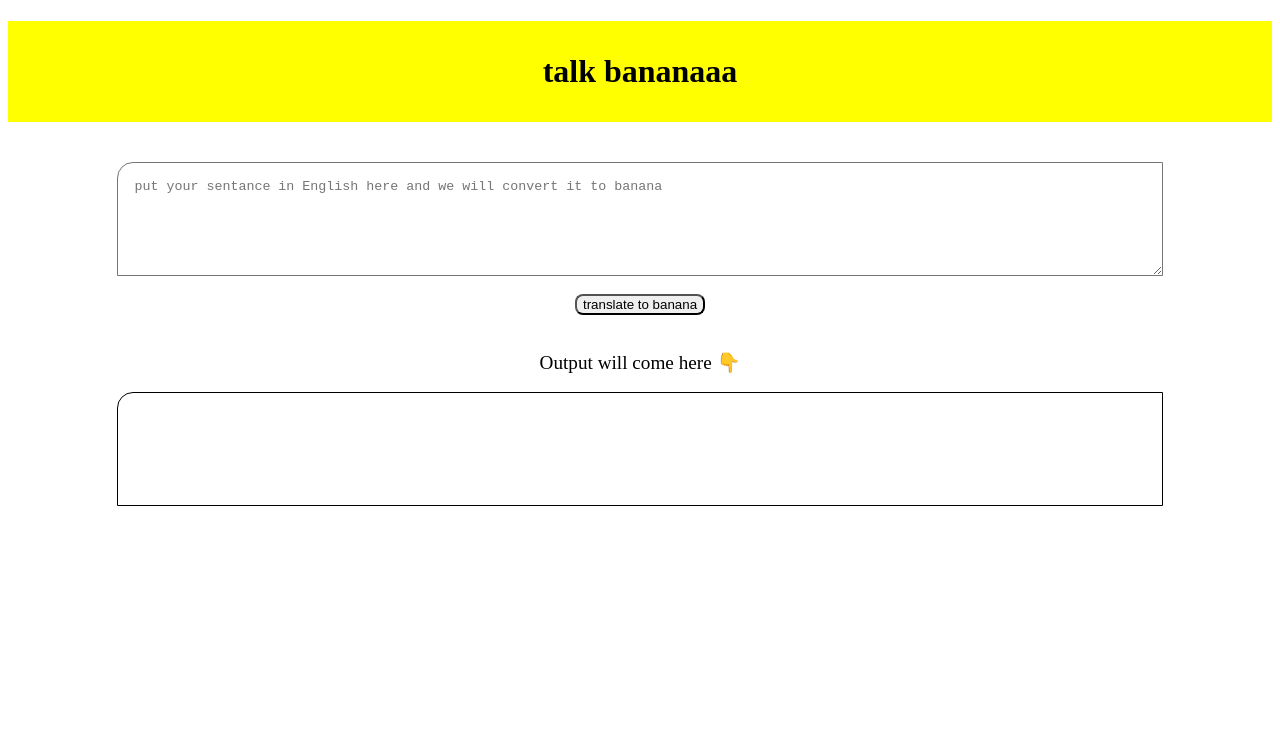
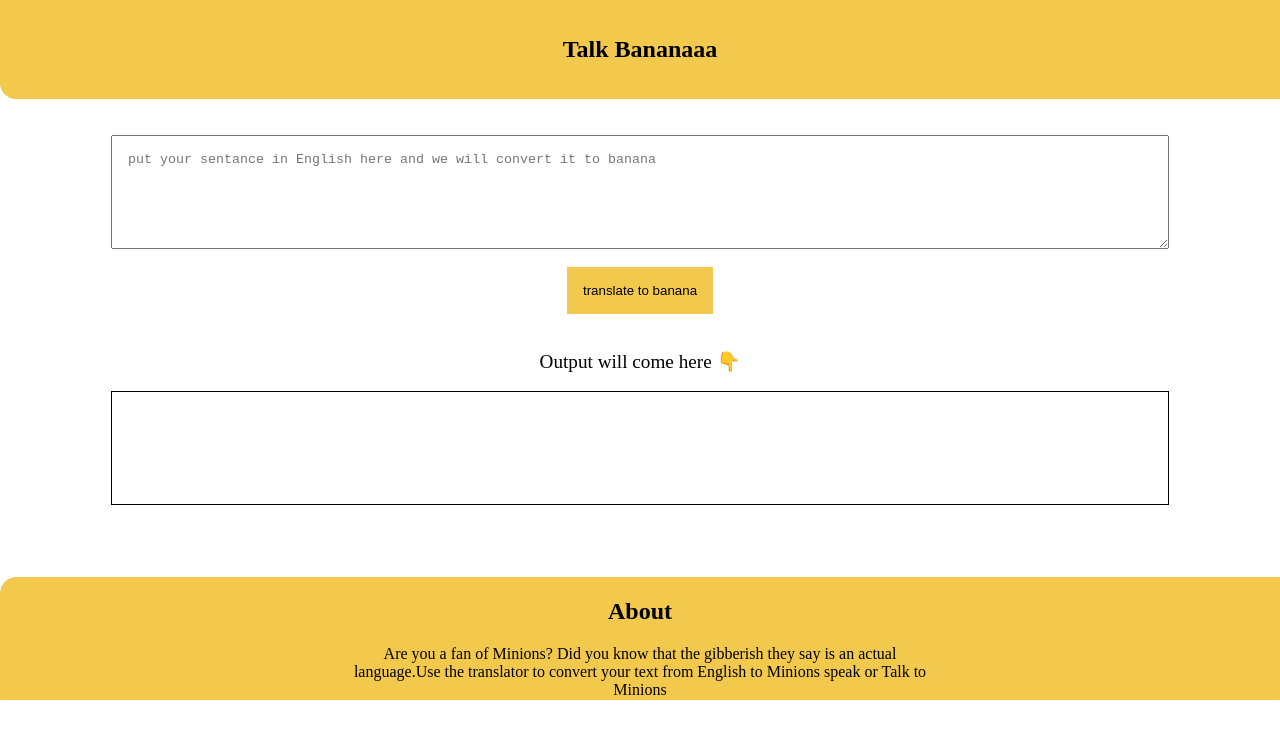
Before and after one commit to Shyampatidar17/banana-speak-neogcamp, a plain HTML site: page index.html in a window 1280 px wide. Drawn offline with Linux system fonts and the light colour scheme.

Commit message:
final-update

```diff
--- a/index.html
+++ b/index.html
@@ -6,58 +6,35 @@
     <meta http-equiv="X-UA-Compatible" content="IE=edge">
     <meta name="viewport" content="width=device-width, initial-scale=1.0">
     <title>banana speak</title>
-    <style>
-        textarea {
-            width: 80%;
-            height: 10vh;
-            display: block;
-            margin: auto;
-            padding: 1rem;
-            border-top-left-radius: 1rem;
-        }
+    <link href="style.css" rel="stylesheet" />
 
-        #output{
-            border: 1px solid black;
-            height: 10vh;
-            width: 80%;
-            padding: 1rem;
-            margin: auto;
-            border-top-left-radius: 1rem;
-
-        }
-        h1{
-            padding: 2rem;
-            text-align:center;
-            background-color: yellow;
-
-        }
-
-        button{
-          margin: auto;
-          display:block;
-          border-radius: 0.5rem;
-
-        }
-        #put{
-            text-align: center;
-            font-size: larger;
-        }
-    </style>
 </head>
 
 <body>
+    <nav>
+        <h1> Talk Bananaaa</h1>
+    </nav>
 
-        <h1> talk bananaaa</h1>
-    <br>
+    <br><br>
+
 
     <textarea id="txt-input"
         placeholder="put your sentance in English here and we will convert it to banana"></textarea>
-        <br>
+    <br>
     <button id="btn-translate">translate to banana</button>
     <br><BR>
     <div id="put">Output will come here 👇</div>
     <br>
     <div id="output"></div>
+    <br><br><br><br>
+    <footer>
+        <div>
+            <h2>About</h2>
+            <p>Are you a fan of Minions? Did you know that the gibberish they say is an actual language.Use the
+                translator to convert your text from English to Minions speak or Talk to Minions</p>
+
+        </div>
+    </footer>
     <script src="app.js" type="text/javascript"></script>
 </body>
 
--- /dev/null
+++ b/style.css
@@ -0,0 +1,60 @@
+body {
+    margin: 0% auto;
+}
+
+textarea {
+    width: 80%;
+    height: 10vh;
+    display: block;
+    margin: auto;
+    padding: 1rem;
+
+}
+
+#output {
+    border: 1px solid black;
+    height: 10vh;
+    width: 80%;
+    padding: 1rem;
+    margin: auto;
+
+
+}
+
+nav {
+    /* font-size: 1.5rem; */
+    padding: 1rem;
+    text-align: center;
+    background-color: #F2C94C;
+    border-bottom-left-radius: 1rem;
+
+}
+
+
+button {
+    margin: auto;
+    display: block;
+    padding: 1rem;
+    background-color: #F2C94C;
+    border: #F2C94C;
+
+}
+
+#put {
+    text-align: center;
+    font-size: larger;
+}
+
+footer {
+    border: 1px solid #F2C94C;
+    border-top-left-radius: 1rem;
+    text-align: center;
+    background-color: #F2C94C;
+
+
+}
+
+footer p {
+    max-width: 600px;
+    margin: auto;
+}
```
